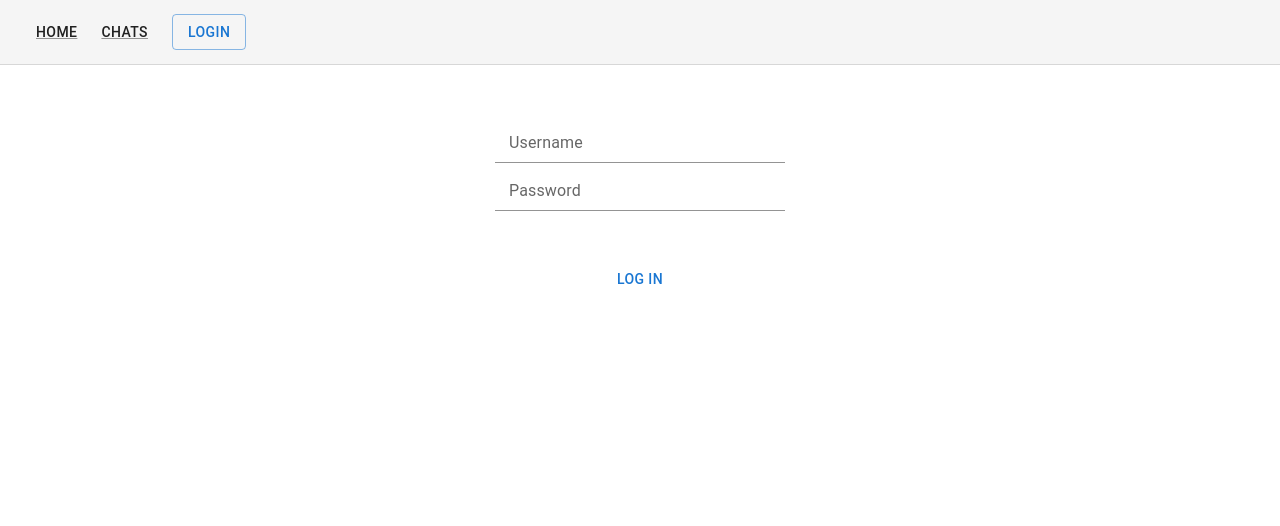
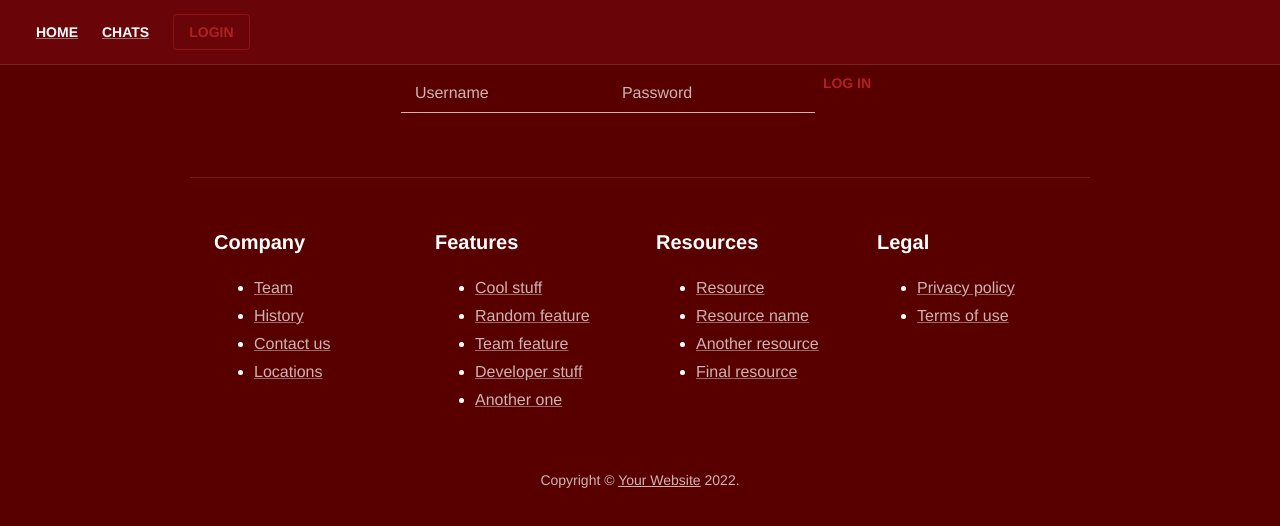
Before and after one commit to hltk/junction-2022, a React (Create React App) app in the folder temp-front/: page /login in a window 1280 px wide. Shown: the top 526 px of the page. Built offline with nearby package versions, Linux system fonts and the light colour scheme.

Commit message:
Fix login

```diff
--- a/temp-front/src/Login.js
+++ b/temp-front/src/Login.js
@@ -3,8 +3,7 @@ import {
   Button, FormControl, Input, InputLabel,
 } from '@mui/material';
 
-import './login.css';
-import Navigation from './Navigation';
+import Page from './Page';
 
 function Login() {
   const [username, setUsername] = useState();
@@ -14,8 +13,8 @@ function Login() {
     console.log(username, password);
   };
 
-  return <>
-    <Navigation />
+  return (
+    <Page>
       <form className="form">
         <FormControl>
           <InputLabel htmlFor="username">Username</InputLabel>
@@ -41,7 +40,8 @@ function Login() {
           Log in
         </Button>
       </form>
-  </>;
+    </Page>
+  );
 }
 
 export default Login;
--- a/temp-front/src/Page.js
+++ b/temp-front/src/Page.js
@@ -10,7 +10,7 @@ export const themeOptions = createTheme({
   palette: {
     mode: 'dark',
     primary: {
-      main: '#a21719',
+      main: '#b12124',
       dark: '#860408',
       light: '#c0291e',
     },
--- a/temp-front/src/login.css
+++ /dev/null
@@ -1,27 +0,0 @@
-* {
-  margin: 0;
-  padding: 0;
-}
-
-body {
-  background: #637d63;
-}
-
-.App {
-  font-family: sans-serif;
-  text-align: center;
-}
-
-.form {
-  max-width: 330px;
-  margin: 0 auto;
-  display: flex;
-  flex-direction: column;
-  background: white;
-  padding: 20px;
-  margin-top: 30px;
-}
-
-.form .form__custom-button {
-  margin-top: 50px;
-}
```
Lines whose indentation alone changed are shown as unchanged.
